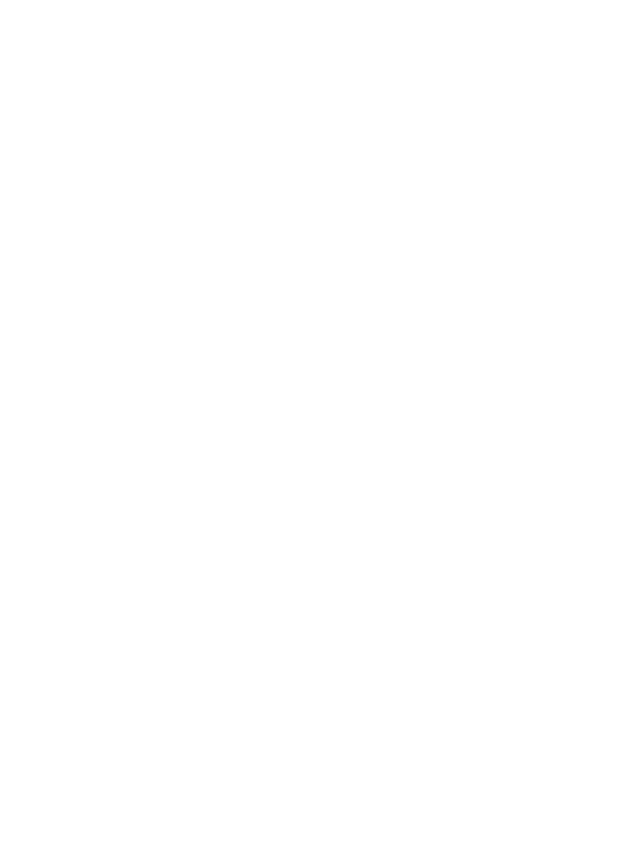
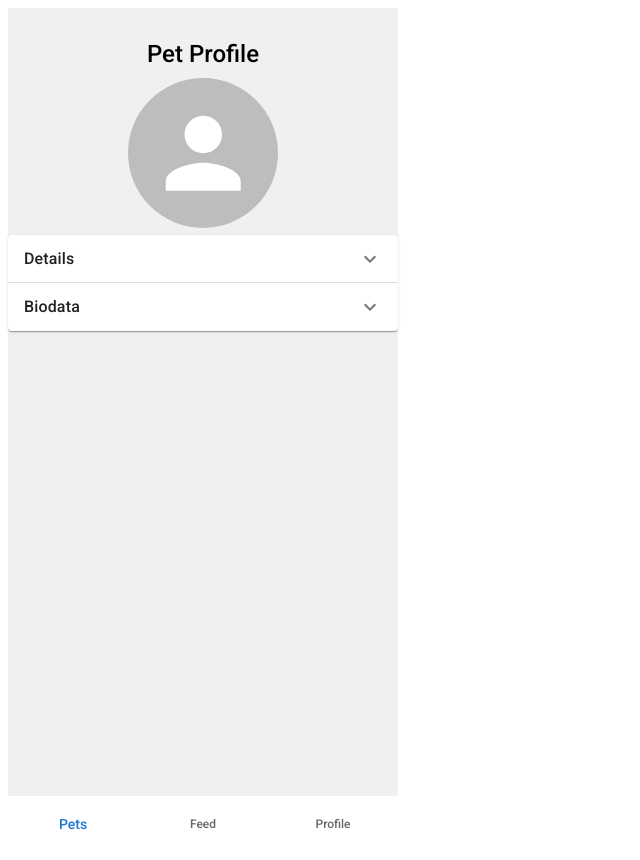
Before and after one commit to ardhitosen/frontend_pet_feeder, a React (Create React App) app: page /pet in a window 1280 px wide. Before the commit this address had no page. Shown: the whole page, without its empty margins (0-640 px from the left). Before the commit the page ends 800 px from the top, so only its background shows below. Built offline with nearby package versions, Linux system fonts and the light colour scheme.

Commit message:
Sudah ada menu untuk select device

```diff
--- a/src/App.js
+++ b/src/App.js
@@ -4,12 +4,15 @@ import { BrowserRouter, Route, Link, Routes } from 'react-router-dom';
 import Feed from './Feed';
 import Pet from './Pet';
 import LoginPage from './Login';
+import Devices from './Devices';
 
 function App() {
   return (
     <BrowserRouter>
       <Routes>
-        <Route path="/" element={<Pet />} />
+        <Route path="/" element={<LoginPage />} />
+        <Route path="/Devices" element={<Devices />} />
+        <Route path="pet" element={<Pet />} />
         <Route path="feed" element={<Feed />} />
         <Route path="login" element={<LoginPage/>}/>
       </Routes>
--- a/src/Feed.js
+++ b/src/Feed.js
@@ -22,7 +22,7 @@ const FeedPage = () => {
     setValue(newValue);
     switch (newValue) {
       case 0:
-        navigate('/');
+        navigate('/Pet');
         break;
       case 1:
         navigate('/feed');
--- a/src/Login.js
+++ b/src/Login.js
@@ -16,8 +16,8 @@ const LoginPage = () => {
         nama,
         password,
       });
-
-      navigate('/');
+      localStorage.setItem('userData', JSON.stringify(response.data));
+      navigate('/Devices');
     } catch(error){
       console.error('Login failed',error);
     }
--- a/src/Pet.js
+++ b/src/Pet.js
@@ -12,18 +12,15 @@ import '@fontsource/roboto/500.css';
 import NavBawah from './NavBawah';
 
 const PetFeederPage = () => {
+  const deviceID= localStorage.getItem('deviceID');
   const [value, setValue] = useState(0);
   const navigate = useNavigate();
-  const [pet] = useState({
-    id: 1,
-    name: "ANJING",
-    imageUrl: "dog.jpg", // Replace with the actual URL of your pet's image
-  });
+  const [pet, setPet] = useState([]);
   const handleChange = (event, newValue) => {
     setValue(newValue);
     switch (newValue) {
       case 0:
-        navigate('/');
+        navigate('/Pet');
         break;
       case 1:
         navigate('/feed');
@@ -35,20 +32,6 @@ const PetFeederPage = () => {
         break;
     }
   };
-  // const [pets, setPets] = useState([
-  //   { id: 1, name: "Dog 1" },
-  //   { id: 2, name: "Dog 2" },
-  //   { id: 3, name: "Dog 3" },
-  // ]);
-  //const [currentPetIndex,setCurrentPetIndex] = useState(0);
-  // const nextPet = () => {
-  //   setCurrentPetIndex((prevIndex) => (prevIndex + 1) % pets.length);
-  // };
-  // const previousPet = () => {
-  //   setCurrentPetIndex((prevIndex) =>
-  //     prevIndex === 0 ? pets.length - 1 : prevIndex - 1
-  //   );
-  // };
   function createData(Category, Value) {
     return { Category, Value};
   }
```
